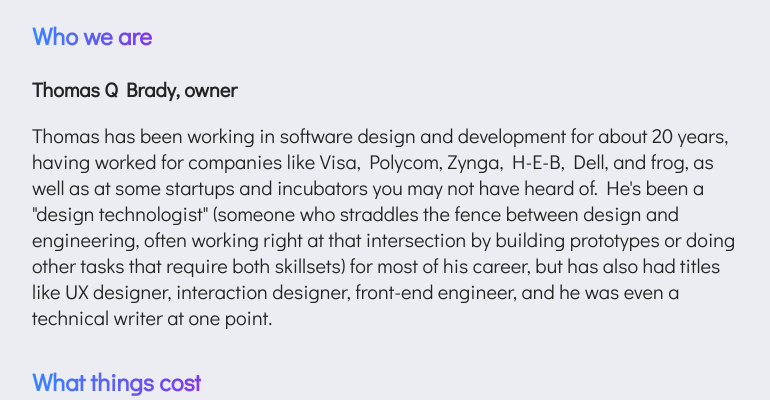
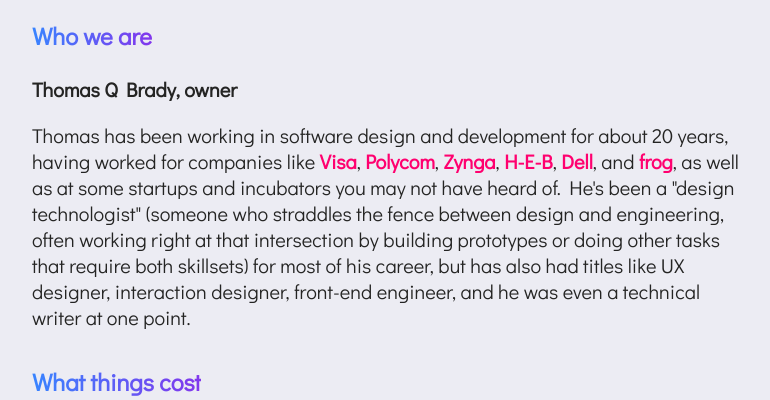
Before and after one commit to thomasqbrady/mdc-site, a plain HTML site: page index.html in a window 1280 px wide. Shown: the part 940-1340 px from the top of the page, without its empty margins (253-1023 px from the left). Drawn offline with Linux system fonts and the light colour scheme.

Commit message:
Emphasize company names

```diff
--- a/index.html
+++ b/index.html
@@ -33,7 +33,7 @@
 	<section>
 		<h1>Who we are</h1>
 		<h3>Thomas Q Brady, owner</h3>
-		<p>Thomas has been working in software design and development for about 20 years, having worked for companies like Visa, Polycom, Zynga, H-E-B, Dell, and frog, as well as at some startups and incubators you may not have heard of. He's been a "design technologist" (someone who straddles the fence between design and engineering, often working right at that intersection by building prototypes or doing other tasks that require both skillsets) for most of his career, but has also had titles like UX designer, interaction designer, front-end engineer, and he was even a technical writer at one point.</p>
+		<p>Thomas has been working in software design and development for about 20 years, having worked for companies like <b>Visa</b>, <b>Polycom</b>, <b>Zynga</b>, <b>H-E-B</b>, <b>Dell</b>, and <b>frog</b>, as well as at some startups and incubators you may not have heard of. He's been a "design technologist" (someone who straddles the fence between design and engineering, often working right at that intersection by building prototypes or doing other tasks that require both skillsets) for most of his career, but has also had titles like UX designer, interaction designer, front-end engineer, and he was even a technical writer at one point.</p>
 	</section>
 	<section>
 		<h1>What things cost</h1>
--- a/styles.css
+++ b/styles.css
@@ -104,6 +104,10 @@
 	text-shadow: 0 0 4px hsla(171, 62%, 54%, 0.8);
 }
 
+b {
+	color: var(--mdc-bubblegum);
+}
+
 ul {
 	list-style: none;
 }
```
